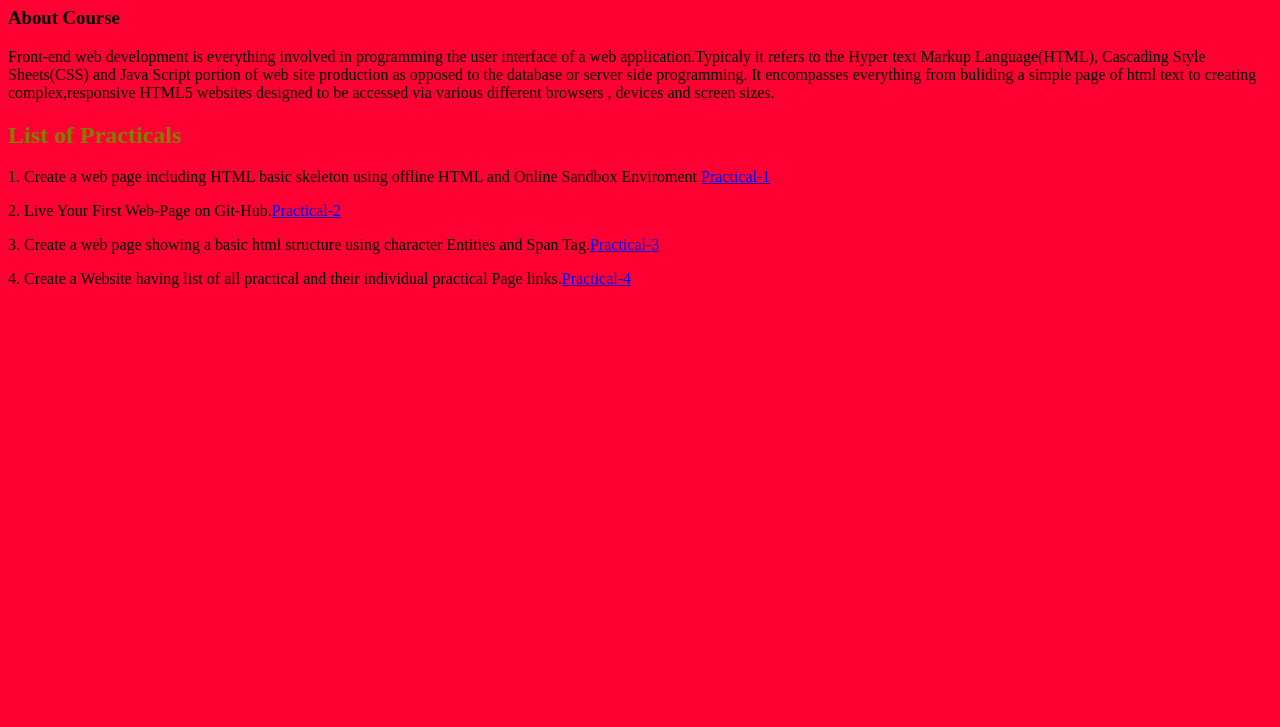
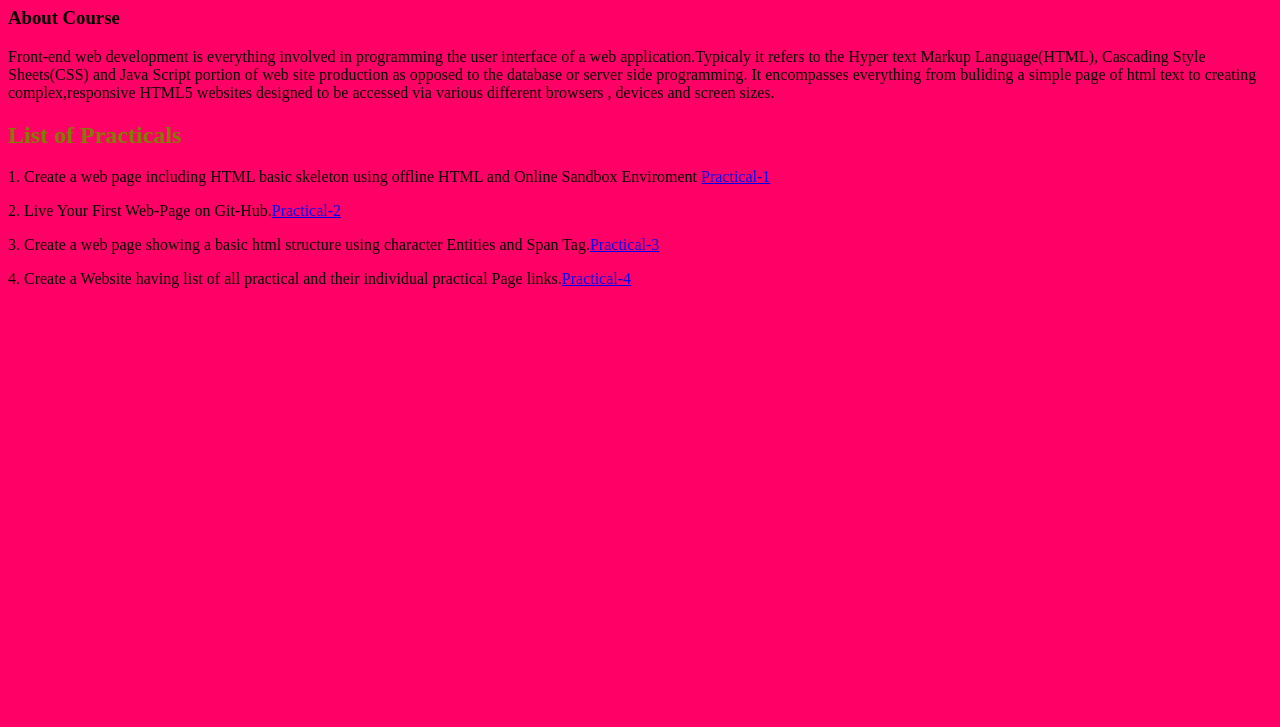
Before and after one commit to satyamjha1710/full_Stack, a plain HTML site: page index.html in a window 1280 px wide. Shown: the part 73-800 px from the top of the page. Drawn offline with Linux system fonts and the light colour scheme.

Commit message:
Update index.html

```diff
--- a/index.html
+++ b/index.html
@@ -7,7 +7,7 @@
     <title>Introduction to Git and github</title>
 </head>
 
-<body style="background-color:#ff0033;">
+<body style="background-color:#ff0066;">
     <h1 style="color: olive;">Welcome to full stack Corse</h1>
     <h3>About Course</h3>
     <p>Front-end web development is everything involved in programming the user interface of a web application.Typicaly it refers to the Hyper text Markup Language(HTML), Cascading Style Sheets(CSS) and Java Script portion of web site production as opposed
```
